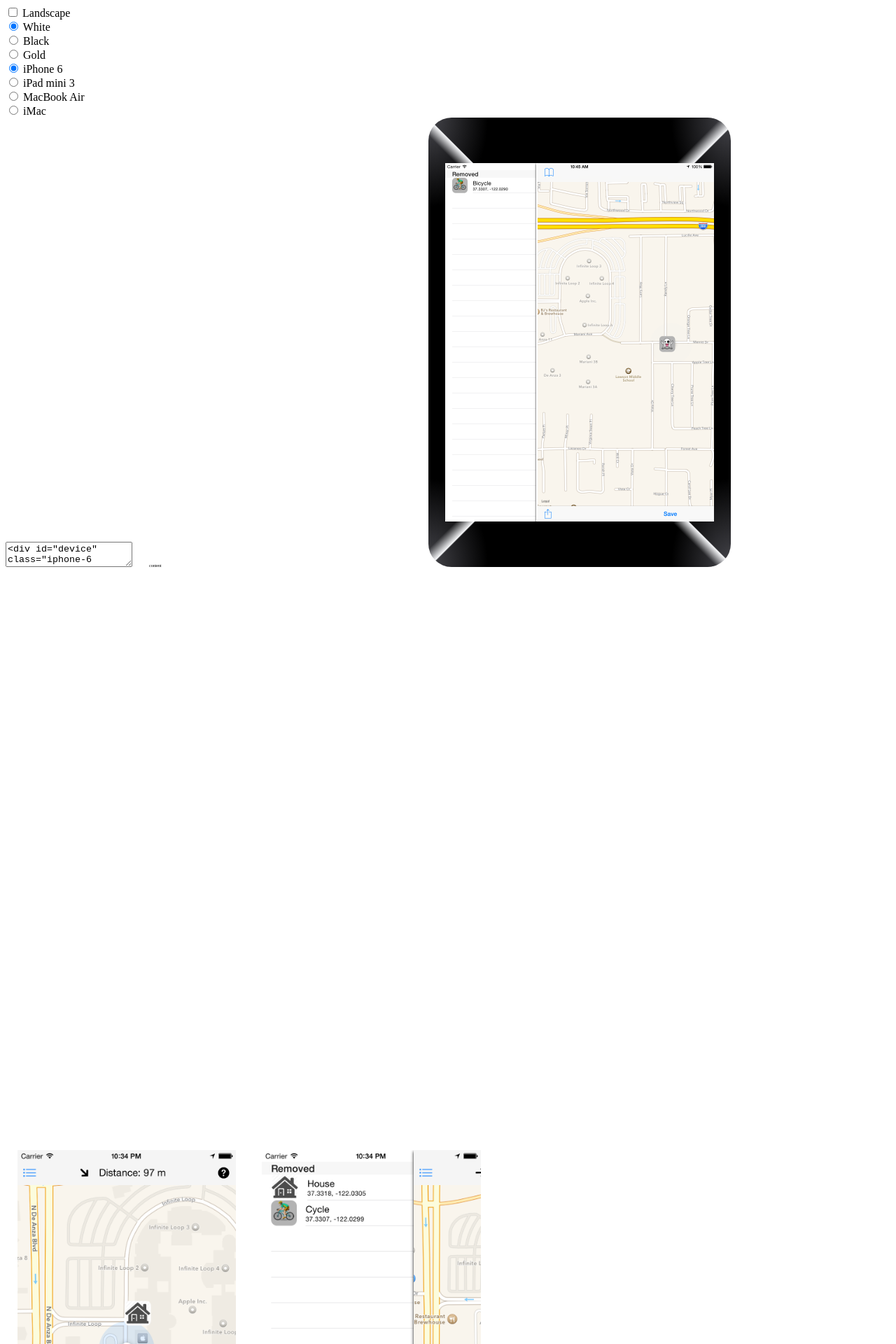
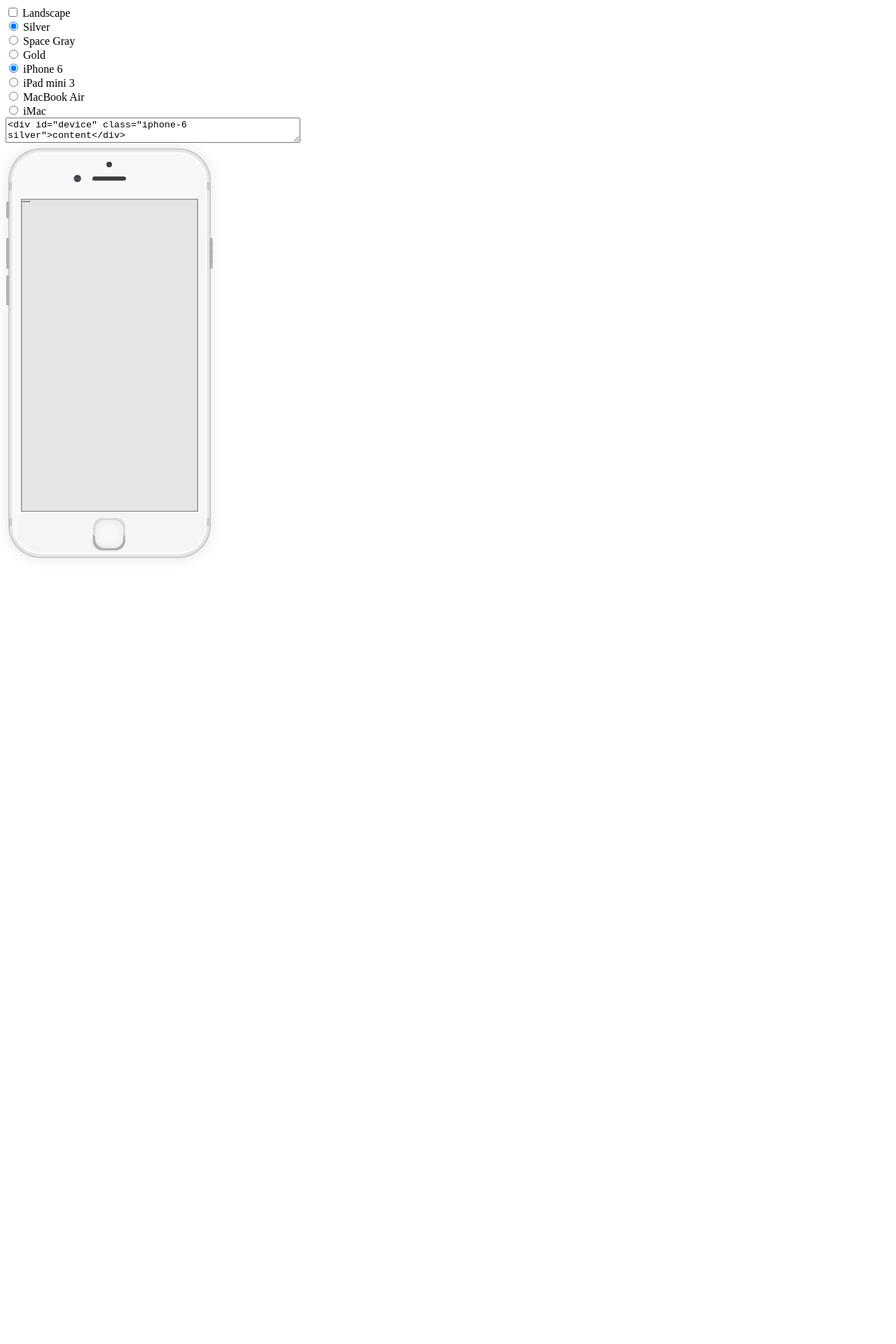
Before and after one commit to famer/device.css, a Jekyll site: the page demo.html, which Jekyll copies as it is, in a window 1280 px wide. Shown: the top 1920 px of the page at 70% size. Built offline with Jekyll 4.4.1, drawn with Linux system fonts in a browser that asks for light colours; nearby versions of some CDN libraries; after the commit the page ends 900 px from its top, so only the background shows below that.

Commit message:
sources update

```diff
--- a/demo.html
+++ b/demo.html
@@ -8,17 +8,18 @@
 <body>
 
 	<input type="checkbox" name="orientation" value="landscape" /> Landscape <br />
-	<input type="radio" name="color" value="white" checked /> White <br />
-	<input type="radio" name="color" value="black" /> Black <br />
+	<input type="radio" name="color" value="silver" checked /> Silver <br />
+	<input type="radio" name="color" value="space-gray" /> Space Gray <br />
 	<input type="radio" name="color" value="gold" /> Gold <br />
 
 
    <input type="radio" name="device" value="iphone-6" checked> iPhone 6<Br>
    <input type="radio" name="device" value="ipad-mini-3"> iPad mini 3<Br>
    <input type="radio" name="device" value="macbook-air"> MacBook Air<Br>
-   <input type="radio" name="device" value="mac"> iMac<Br>
+   <input type="radio" name="device" value="imac"> iMac<Br>
 
-   <textarea id="code"></textarea>
+   <textarea cols="50" id="code"></textarea>
+   <br />
    <div id="device" class="">content</div>
 <script>
 $(function() {
@@ -34,22 +35,12 @@ $(function() {
 
 </script>
 
+<style>
+#device {
+font-size: 4px;
+}
+</style>
 
-<div class="ipad-mini-3 white" style="font-size: 3px;">
-	<img src="background/screenshots/main_screen_detail_ipad.png"/>
-</div>
-<div class="iphone-6 white" style="font-size: 5px;">
-	<img  src="background/screenshots/main_screen.png"/>
-</div>
-<div class="iphone-6 white" style="font-size: 5px;">
-	<img  src="background/screenshots/removed_places.png"/>
-</div>
 
-	<div class="iphone-6 black"></div>
-	<div class="iphone-6 white"><img style="width:100%" src="background/Places.png"/></div>
-	<div style="display: inline-block">
-		<div class="iphone-6 black landscape"></div><br>
-		<div class="iphone-6 white landscape"></div>
-	</div>
 </body>
 </html>
```
Also changed, not shown: css/device.css.
